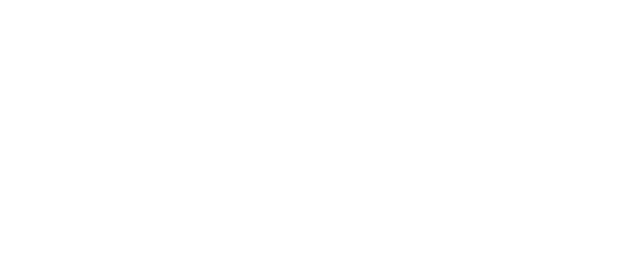
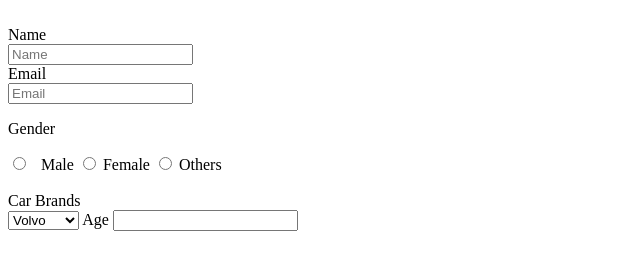
Before and after one commit to acciojob/signup-form-car-Abhi8839, a website: page main.html in a window 1280 px wide. Shown: the whole page, without its empty margins (0-640 px from the left). Drawn offline with Linux system fonts and the light colour scheme.

Commit message:
created a submission

```diff
--- a/main.html
+++ b/main.html
@@ -10,6 +10,34 @@
 	<!-- the entire body must be written by student -->
     <script type="text/javascript" src="./script.js">
 </script>
+	<form method="post"><br>
+		<label for="name">Name<br>
+			<input type="text" placeholder="Name"id="name"><br>
+		<label for="email">Email<br>
+			<input type="email"  placeholder="Email" id="email">
+     <p> Gender</p>
+			<input type="radio" id="male"  >
+             <label for="male">Male</label>
+			<input type="radio" id="female">
+			<label for="female">Female</label>
+			<input type="radio" id="others">
+			<label for="others">Others</label><br>
+			<br>
+
+		<label for="cars" placeholder="">Car Brands<br>
+			<select id="cars" >
+         <option value="volvo">Volvo</option>
+         <option value="hyundai">Hyundai</option>
+         <option value="ferrari">Ferrari</option>
+         <option value="audi">Audi</option>
+      </select>
+
+			<label for="age" >Age</label>
+			<input type="number"
+
+
+
+	</form>
 
 </body>
 
```
